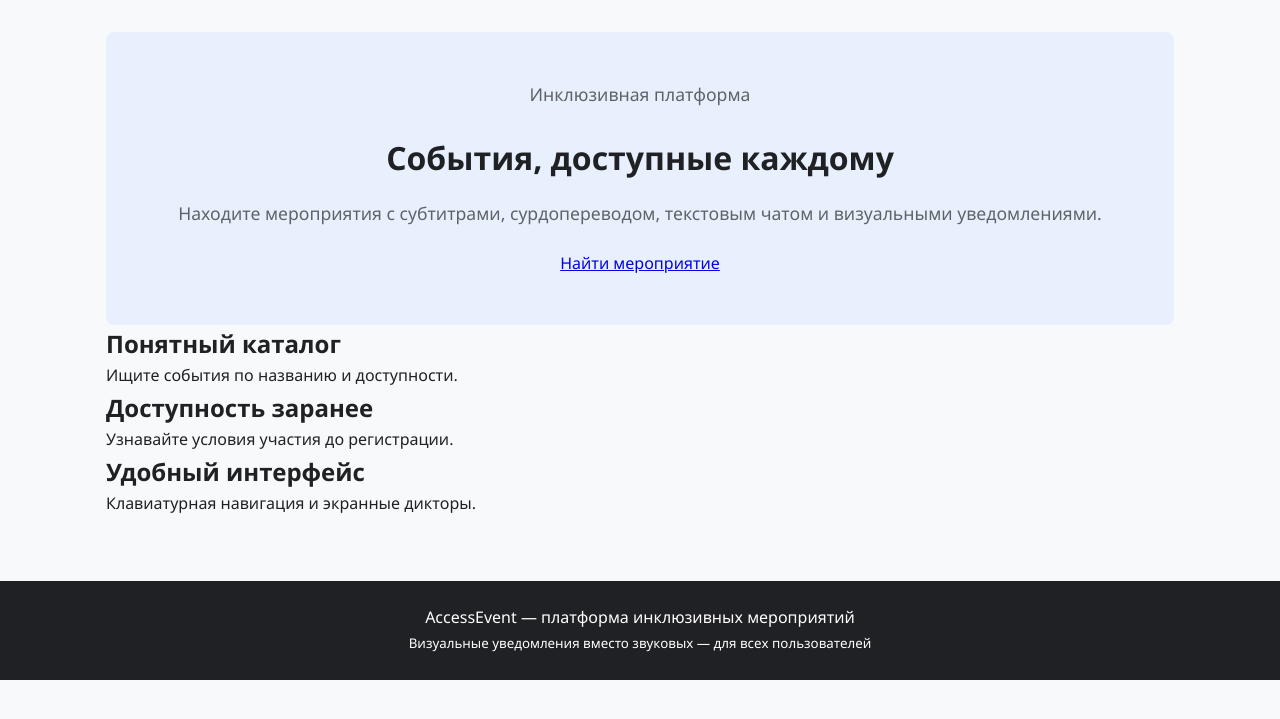
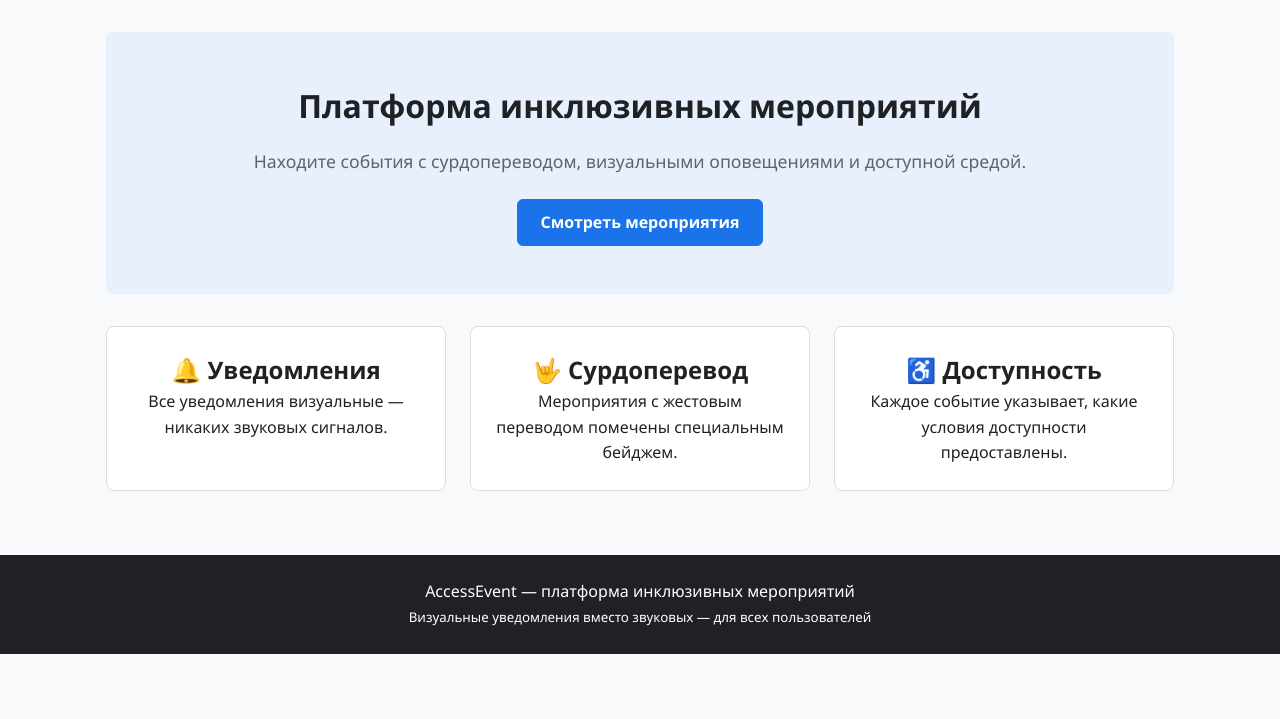
Before and after one commit to k1vem/access-event, a Flask app: page / in a window 1280 px wide. Shown: the part 58-777 px from the top of the page. Run offline with Flask 3, Linux system fonts and the light colour scheme.

Commit message:
Update index.html

```diff
--- a/templates/index.html
+++ b/templates/index.html
@@ -1 +1,28 @@
-{% extends "base.html" %}{% block title %}AccessEvent — доступные события{% endblock %}{% block content %}<section class="hero"><p class="eyebrow">Инклюзивная платформа</p><h1>События, доступные каждому</h1><p>Находите мероприятия с субтитрами, сурдопереводом, текстовым чатом и визуальными уведомлениями.</p><a class="button" href="/events">Найти мероприятие</a></section><section class="feature-grid" aria-label="Возможности платформы"><article class="feature"><h2>Понятный каталог</h2><p>Ищите события по названию и доступности.</p></article><article class="feature"><h2>Доступность заранее</h2><p>Узнавайте условия участия до регистрации.</p></article><article class="feature"><h2>Удобный интерфейс</h2><p>Клавиатурная навигация и экранные дикторы.</p></article></section>{% endblock %}
+{% extends "base.html" %}
+
+{% block title %}AccessEvent — главная{% endblock %}
+
+{% block content %}
+<section class="hero">
+    <h1>Платформа инклюзивных мероприятий</h1>
+    <p>Находите события с сурдопереводом, визуальными оповещениями и доступной средой.</p>
+    <a href="{{ url_for('events_page') }}" class="btn btn-primary" aria-label="Перейти к списку мероприятий">
+        Смотреть мероприятия
+    </a>
+</section>
+
+<section class="features">
+    <div class="feature-card">
+        <h2>🔔 Уведомления</h2>
+        <p>Все уведомления визуальные — никаких звуковых сигналов.</p>
+    </div>
+    <div class="feature-card">
+        <h2>🤟 Сурдоперевод</h2>
+        <p>Мероприятия с жестовым переводом помечены специальным бейджем.</p>
+    </div>
+    <div class="feature-card">
+        <h2>♿ Доступность</h2>
+        <p>Каждое событие указывает, какие условия доступности предоставлены.</p>
+    </div>
+</section>
+{% endblock %}
```
